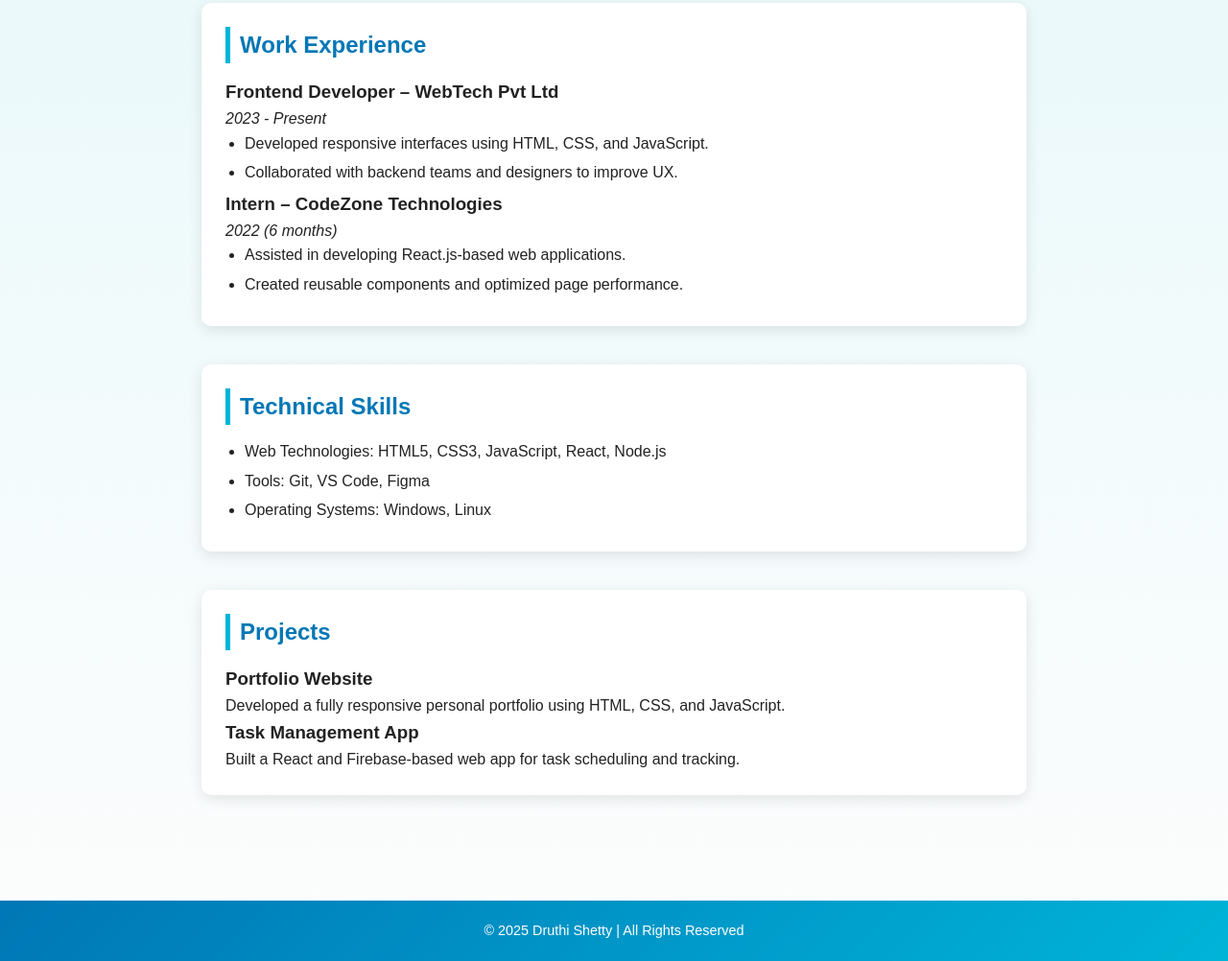
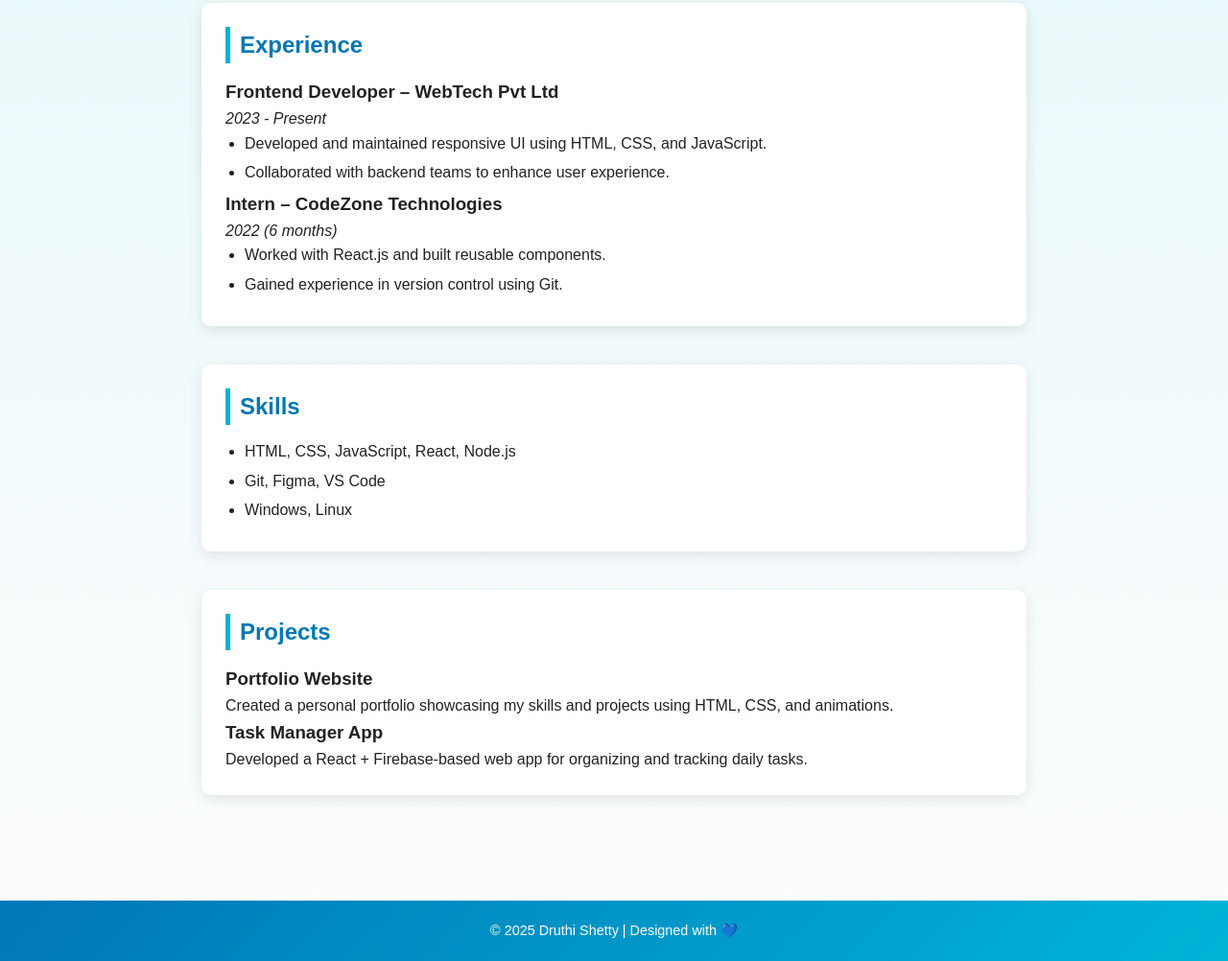
Before and after one commit to DruthiShetty09/website, a plain HTML site: page resume.html in a window 1280 px wide. Shown: the part 595-1597 px from the top of the page at 96% size. Drawn offline with Linux system fonts and the light colour scheme.

Commit message:
Update resume.html

```diff
--- a/resume.html
+++ b/resume.html
@@ -24,8 +24,8 @@
     <section id="summary">
       <h2>Professional Summary</h2>
       <p>
-        Creative and detail-oriented web developer with a strong foundation in
-        HTML, CSS, JavaScript, and React. Skilled in building responsive and user-friendly websites.
+        A dedicated and enthusiastic web developer skilled in HTML, CSS, JavaScript, and React.
+        Passionate about creating visually appealing and efficient websites.
       </p>
     </section>
 
@@ -58,14 +58,13 @@
     </section>
 
     <section id="experience">
-      <h2>Work Experience</h2>
-
+      <h2>Experience</h2>
       <article>
         <h3>Frontend Developer – WebTech Pvt Ltd</h3>
         <p><em>2023 - Present</em></p>
         <ul>
-          <li>Developed responsive interfaces using HTML, CSS, and JavaScript.</li>
-          <li>Collaborated with backend teams and designers to improve UX.</li>
+          <li>Developed and maintained responsive UI using HTML, CSS, and JavaScript.</li>
+          <li>Collaborated with backend teams to enhance user experience.</li>
         </ul>
       </article>
 
@@ -73,18 +72,18 @@
         <h3>Intern – CodeZone Technologies</h3>
         <p><em>2022 (6 months)</em></p>
         <ul>
-          <li>Assisted in developing React.js-based web applications.</li>
-          <li>Created reusable components and optimized page performance.</li>
+          <li>Worked with React.js and built reusable components.</li>
+          <li>Gained experience in version control using Git.</li>
         </ul>
       </article>
     </section>
 
     <section id="skills">
-      <h2>Technical Skills</h2>
+      <h2>Skills</h2>
       <ul>
-        <li>Web Technologies: HTML5, CSS3, JavaScript, React, Node.js</li>
-        <li>Tools: Git, VS Code, Figma</li>
-        <li>Operating Systems: Windows, Linux</li>
+        <li>HTML, CSS, JavaScript, React, Node.js</li>
+        <li>Git, Figma, VS Code</li>
+        <li>Windows, Linux</li>
       </ul>
     </section>
 
@@ -93,21 +92,21 @@
       <article>
         <h3>Portfolio Website</h3>
         <p>
-          Developed a fully responsive personal portfolio using HTML, CSS, and JavaScript.
+          Created a personal portfolio showcasing my skills and projects using HTML, CSS, and animations.
         </p>
       </article>
 
       <article>
-        <h3>Task Management App</h3>
+        <h3>Task Manager App</h3>
         <p>
-          Built a React and Firebase-based web app for task scheduling and tracking.
+          Developed a React + Firebase-based web app for organizing and tracking daily tasks.
         </p>
       </article>
     </section>
   </main>
 
   <footer>
-    &copy; 2025 Druthi Shetty | All Rights Reserved
+    &copy; 2025 Druthi Shetty | Designed with 💙
   </footer>
 </body>
 </html>
```
